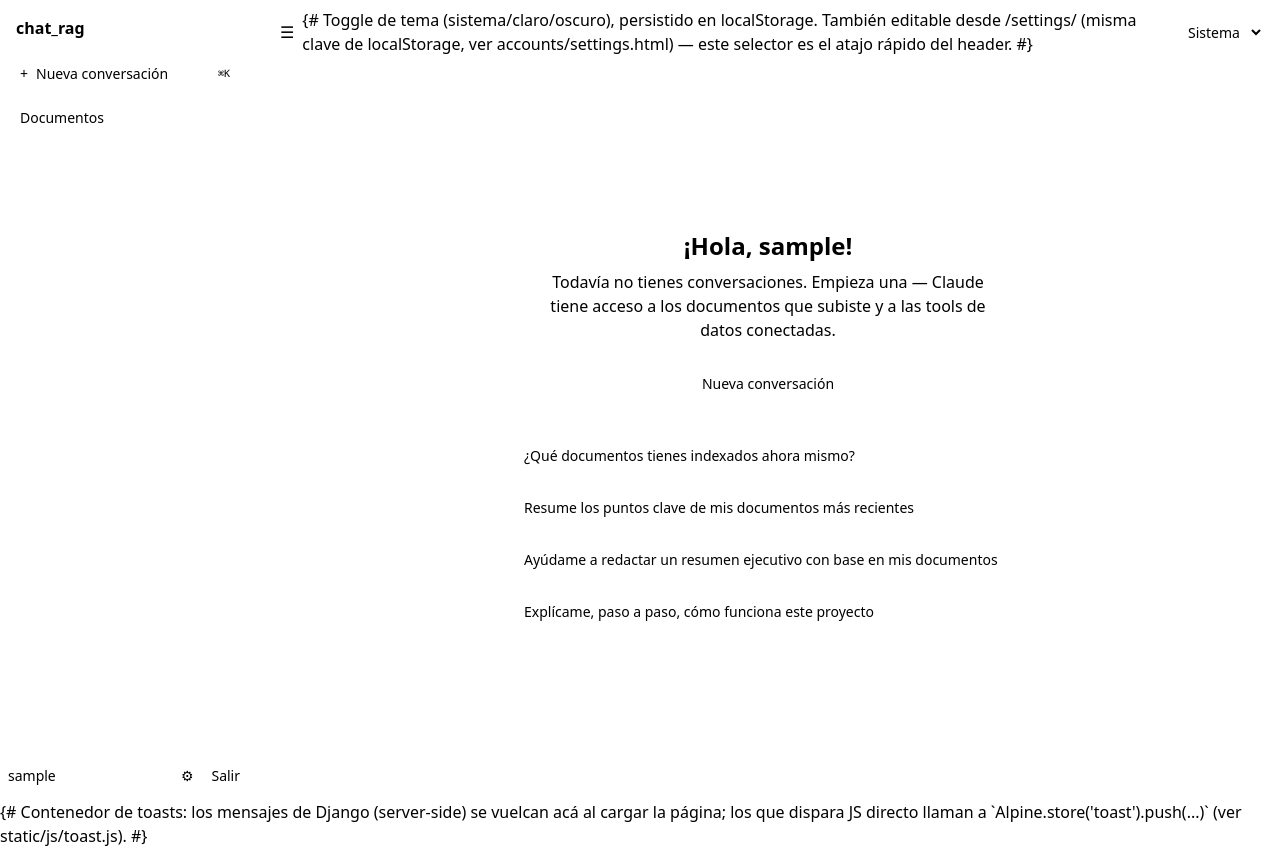
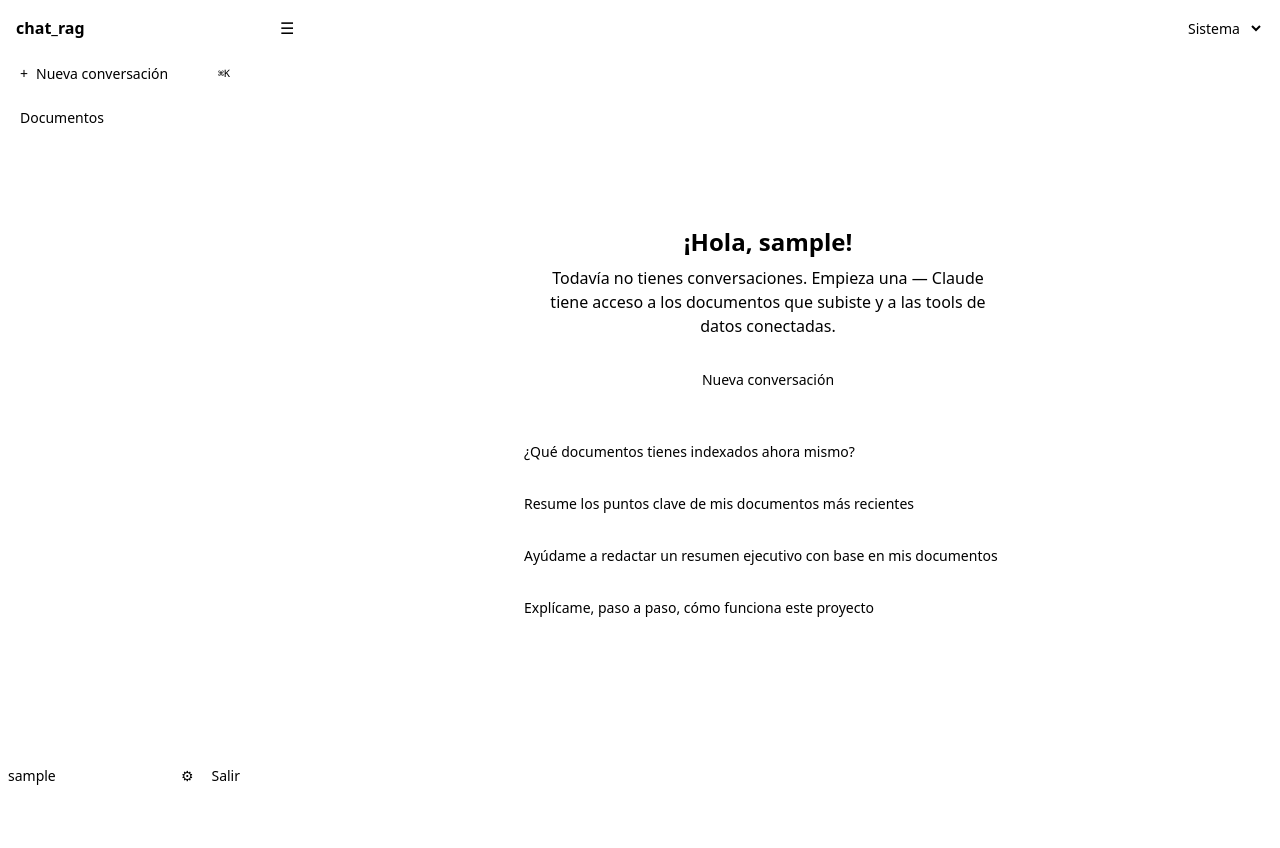
Before and after one commit to 1franky/chat_rag, a Django app: page /chat/ in a window 1280 px wide. After the commit the page ends 785 px from the top, so only its background shows below. Run offline with Django 5.2, Linux system fonts and the light colour scheme; the visitor is signed in with stand-in values (Sample User, id 1); data that the repository does not hold is empty; style sheets or scripts are compiled from the project's sources; parts of the project's set-up code (start-up, migrations or seed data) failed here and were passed over.

Commit message:
Fix: comentario Django multilínea con {# #} se filtraba al HTML (theme_toggle, toasts)
Mismo bug de siempre (ver memoria del proyecto): {# ... #} no admite saltos
de línea, Django lo imprime literal. Corregido con {% comment %}...
{% endcomment %} en partials/theme_toggle.html y partials/toasts.html —
por eso aparecía duplicado en /settings/ (esa página incluye theme_toggle.html
Y usa base.html, que también lo incluye en el header).

grep -rn '{#' web/templates/ | grep -v '{% comment %}' confirma que no queda
ningún otro caso en el árbol.

Co-Authored-By: Claude Sonnet 5 <noreply@anthropic.com>
Claude-Session: https://claude.ai/code/session_01H3WUgdk1iCbNyk9WoJJDUq

```diff
--- a/web/templates/partials/theme_toggle.html
+++ b/web/templates/partials/theme_toggle.html
@@ -1,6 +1,8 @@
-{# Toggle de tema (sistema/claro/oscuro), persistido en localStorage.
-   También editable desde /settings/ (misma clave de localStorage, ver
-   accounts/settings.html) — este selector es el atajo rápido del header. #}
+{% comment %}
+  Toggle de tema (sistema/claro/oscuro), persistido en localStorage.
+  También editable desde /settings/ (misma clave de localStorage, ver
+  accounts/settings.html) — este selector es el atajo rápido del header.
+{% endcomment %}
 <div
   x-data="{ theme: localStorage.theme || 'system' }"
   x-init="$watch('theme', value => {
--- a/web/templates/partials/toasts.html
+++ b/web/templates/partials/toasts.html
@@ -1,6 +1,8 @@
-{# Contenedor de toasts: los mensajes de Django (server-side) se vuelcan acá
-   al cargar la página; los que dispara JS directo llaman a
-   `Alpine.store('toast').push(...)` (ver static/js/toast.js). #}
+{% comment %}
+  Contenedor de toasts: los mensajes de Django (server-side) se vuelcan acá
+  al cargar la página; los que dispara JS directo llaman a
+  `Alpine.store('toast').push(...)` (ver static/js/toast.js).
+{% endcomment %}
 <div
   x-data
   x-init="
```
